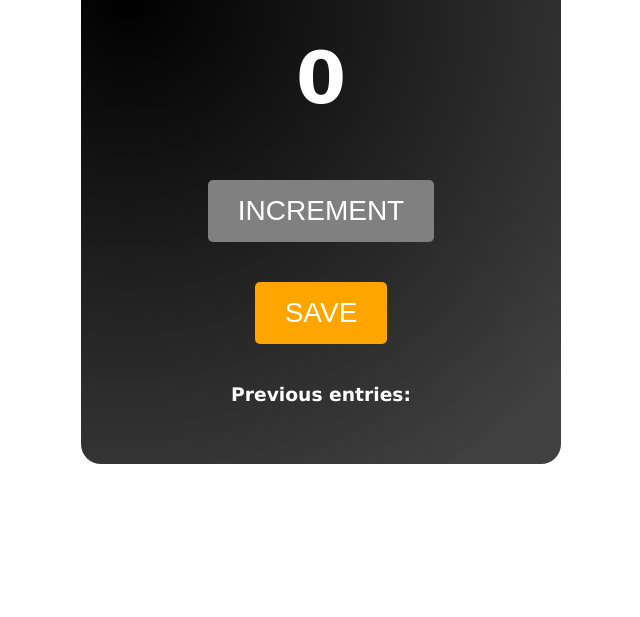
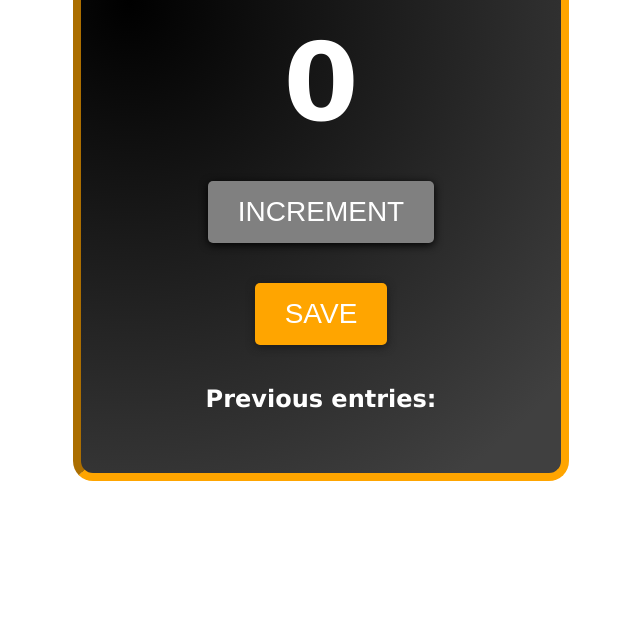
Before and after one commit to teytap/counter, a plain HTML site: page index.html in a window 1280 px wide. Shown: the part 183-800 px from the top of the page, without its empty margins (319-959 px from the left). Drawn offline with Linux system fonts and the light colour scheme.

Commit message:
added new css features

```diff
--- a/index.html
+++ b/index.html
@@ -13,7 +13,7 @@
       <h2 id="count-el">0</h2>
       <button class="increment-btn" onclick="increment()">INCREMENT</button>
       <button class="save-btn" onClick="save()">SAVE</button>
-      <h3 id="save-el">Previous entries:</h3>
+      <h2 id="save-el">Previous entries:</h2>
     </div>
     <script src="App.js"></script>
   </body>
--- a/style.css
+++ b/style.css
@@ -12,6 +12,14 @@ body {
   display: block;
   margin: 0 auto;
   margin-bottom: 40px;
+  transition: 100ms all ease-in-out;
+  box-shadow: black 0px 2px 8px 0px;
+}
+.increment-btn:hover {
+  background: rgb(95, 93, 93);
+}
+.save-btn:hover {
+  background: rgb(217, 142, 3);
 }
 .save-btn {
   padding: 15px 30px;
@@ -23,23 +31,20 @@ body {
   display: block;
   margin: 0 auto;
   margin-bottom: 40px;
+  transition: 100ms all ease-in-out;
+  box-shadow: rgb(27, 27, 27) 0px 2px 8px 0px;
 }
 #count-el {
-  font-size: 72px;
+  font-size: 108px;
+  font-weight: bold;
+  padding: 0;
+  margin: 36px;
 }
 .container {
   max-width: 400px;
   padding: 40px;
   margin: 0 auto;
   margin-top: 60px;
-  background: linear-gradient(
-    111.7deg,
-    rgb(251, 198, 6) 2.4%,
-    rgb(224, 82, 95) 28.3%,
-    rgb(194, 78, 154) 46.2%,
-    rgb(32, 173, 190) 79.4%,
-    rgb(22, 158, 95) 100.2%
-  );
   background: radial-gradient(
     circle at 10% 20%,
     rgb(0, 0, 0) 0%,
@@ -47,4 +52,5 @@ body {
   );
   border-radius: 20px;
   color: white;
+  border: 8px inset orange;
 }
```
